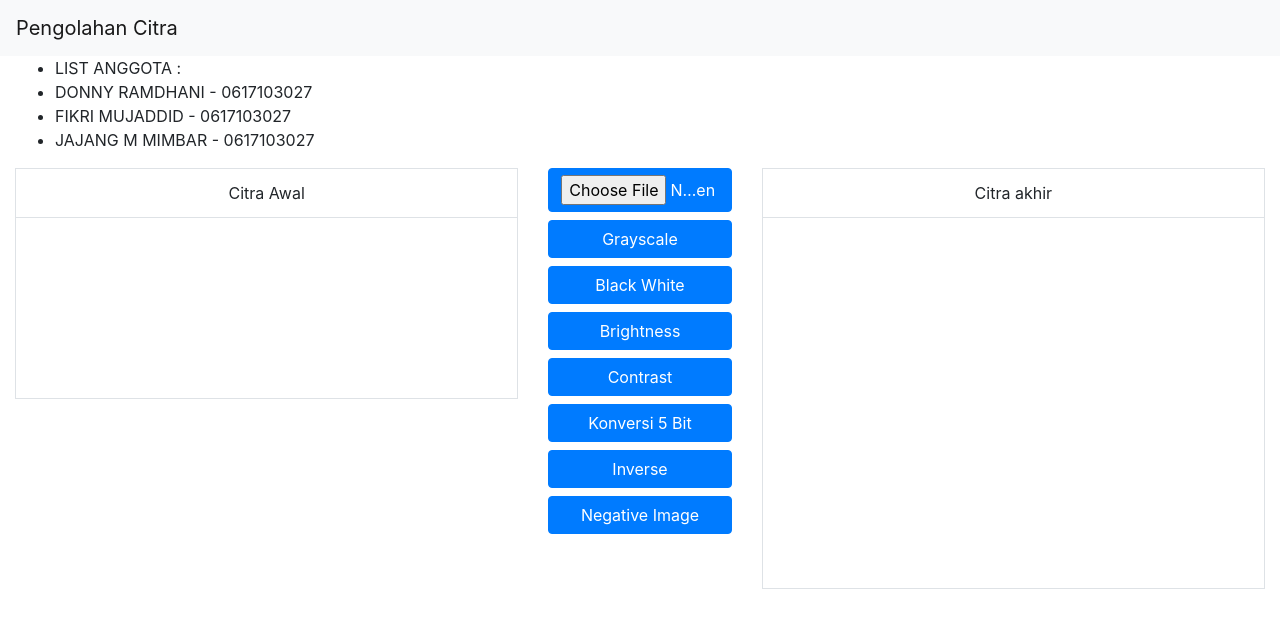
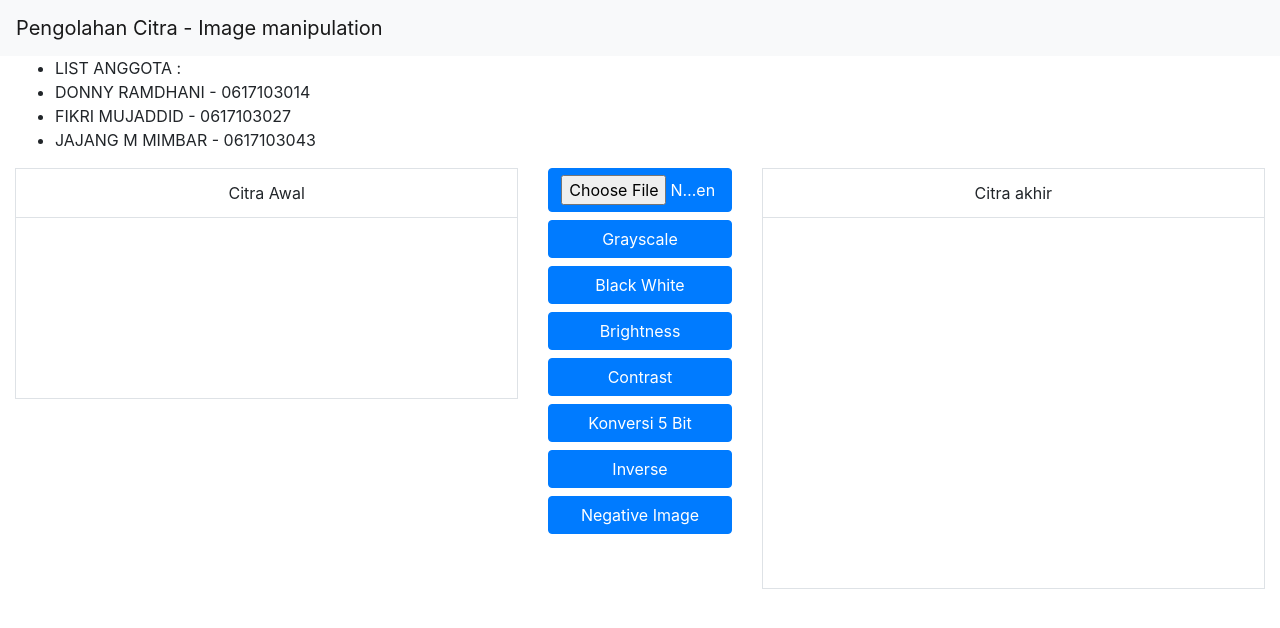
Before and after one commit to fkrdotid/image-manipulation, a plain HTML site: page index.html in a window 1280 px wide. Drawn offline with nearby package versions, Linux system fonts and the light colour scheme.

Commit message:
fix team

```diff
--- a/index.html
+++ b/index.html
@@ -3,7 +3,7 @@
 <head>
   <meta charset="utf-8">
   <meta http-equiv="X-UA-Compatible" content="IE=edge">
-  <title>Pengolahan Citra</title>
+  <title>Pengolahan Citra - Image manipulation</title>
   <!-- Tell the browser to be responsive to screen width -->
   <meta name="viewport" content="width=device-width, initial-scale=1">
   <!-- Font Awesome -->
@@ -13,7 +13,7 @@
 <body class="hold-transition sidebar-mini layout-fixed">
 <div class="wrapper">
   <nav class="navbar navbar-expand-lg navbar-light bg-light">
-    <a class="navbar-brand" href="#">Pengolahan Citra</a>
+    <a class="navbar-brand" href="#">Pengolahan Citra - Image manipulation</a>
     <button class="navbar-toggler" type="button" data-toggle="collapse" data-target="#navbarSupportedContent" aria-controls="navbarSupportedContent" aria-expanded="false" aria-label="Toggle navigation">
         <span class="navbar-toggler-icon"></span>
     </button>
@@ -28,9 +28,9 @@
                 <div class="col-md-12">
                     <ul>
                         <li>LIST ANGGOTA :</li>
-                        <li>DONNY RAMDHANI - 0617103027</li>
+                        <li>DONNY RAMDHANI - 0617103014</li>
                         <li>FIKRI MUJADDID - 0617103027</li>
-                        <li>JAJANG M MIMBAR - 0617103027</li>
+                        <li>JAJANG M MIMBAR - 0617103043</li>
                     </ul>
                 </div>
                 <div class="col-md-5">
```
